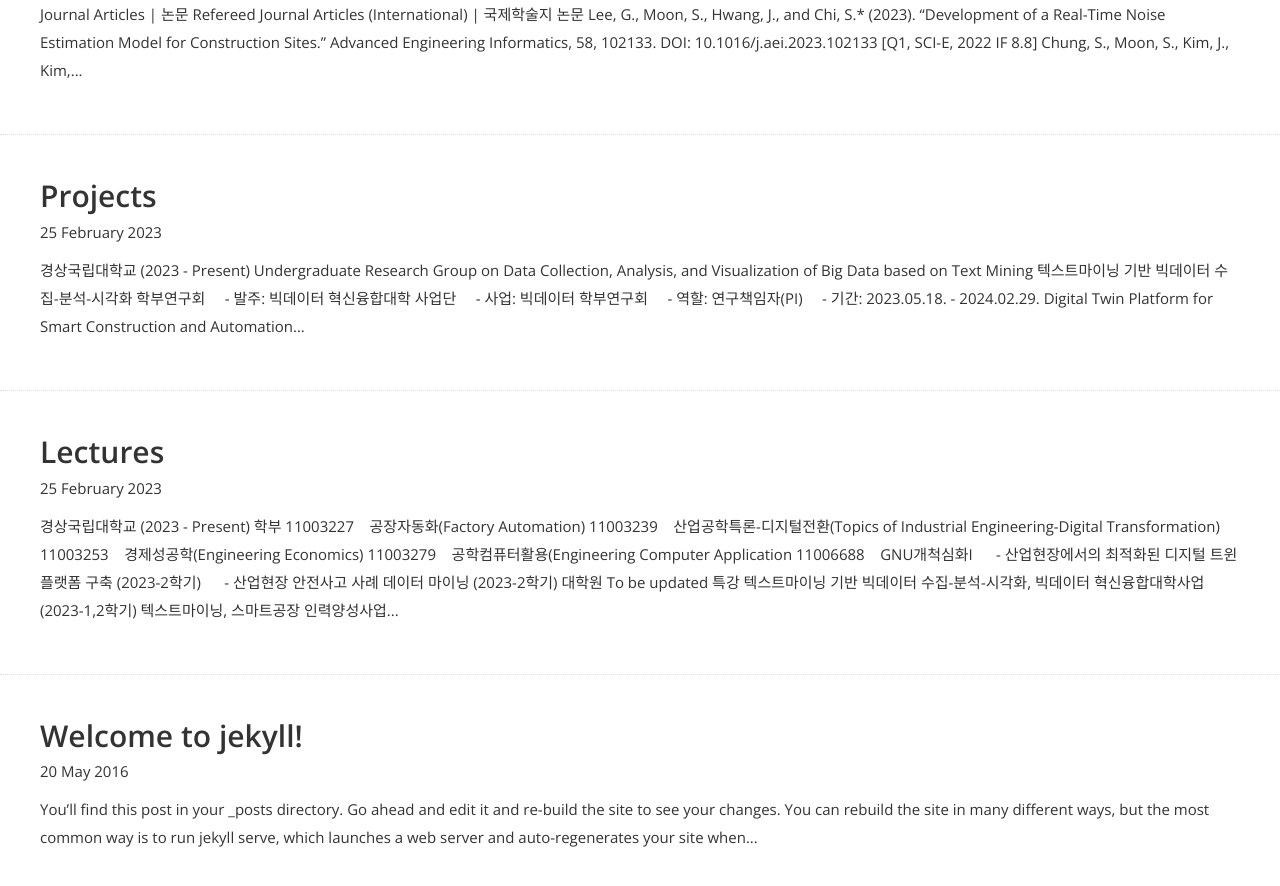
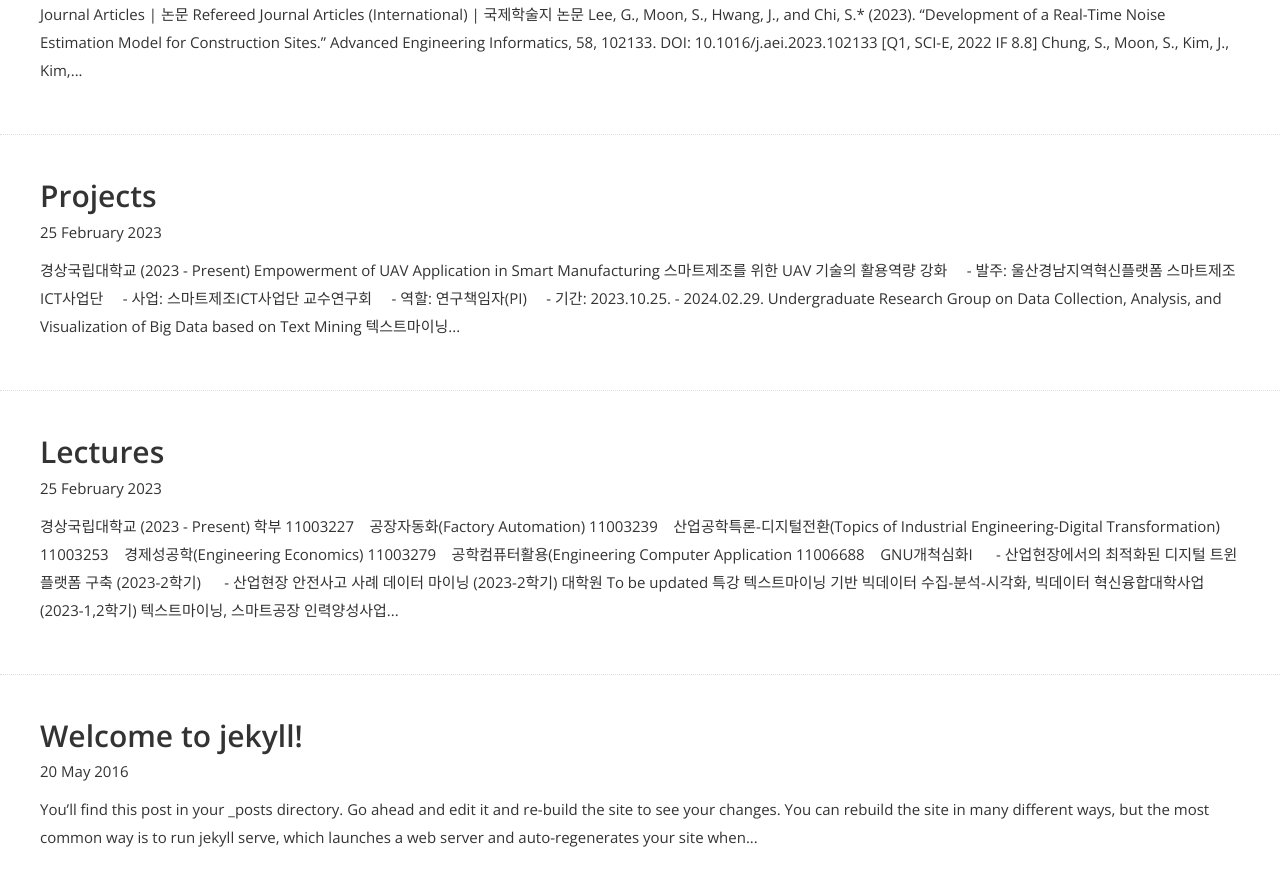
Before and after one commit to blank54/blank54.github.io, a Jekyll site: the page built from blog/index.html, in a window 1280 px wide and 900 px high, scrolled down 1348 px. Shown: the top 886 px of the window. Built offline with Jekyll 4.4.1, drawn with Linux system fonts in a browser that asks for light colours; nearby versions of some CDN libraries; some web fonts are replaced.

Commit message:
new research project

```diff
--- a/project/_posts/2023-02-25-projects.md
+++ b/project/_posts/2023-02-25-projects.md
@@ -6,6 +6,13 @@
 ---
 
 ## 경상국립대학교 (2023 - _Present_)
+
+**Empowerment of UAV Application in Smart Manufacturing**
+**스마트제조를 위한 UAV 기술의 활용역량 강화**
+&nbsp;&nbsp;&nbsp;&nbsp;- **발주**: 울산경남지역혁신플랫폼 스마트제조ICT사업단
+&nbsp;&nbsp;&nbsp;&nbsp;- **사업**: 스마트제조ICT사업단 교수연구회
+&nbsp;&nbsp;&nbsp;&nbsp;- **역할**: 연구책임자(PI)
+&nbsp;&nbsp;&nbsp;&nbsp;- **기간**: 2023.10.25. - 2024.02.29.
 
 **Undergraduate Research Group on Data Collection, Analysis, and Visualization of Big Data based on Text Mining**
 **텍스트마이닝 기반 빅데이터 수집-분석-시각화 학부연구회**
```
